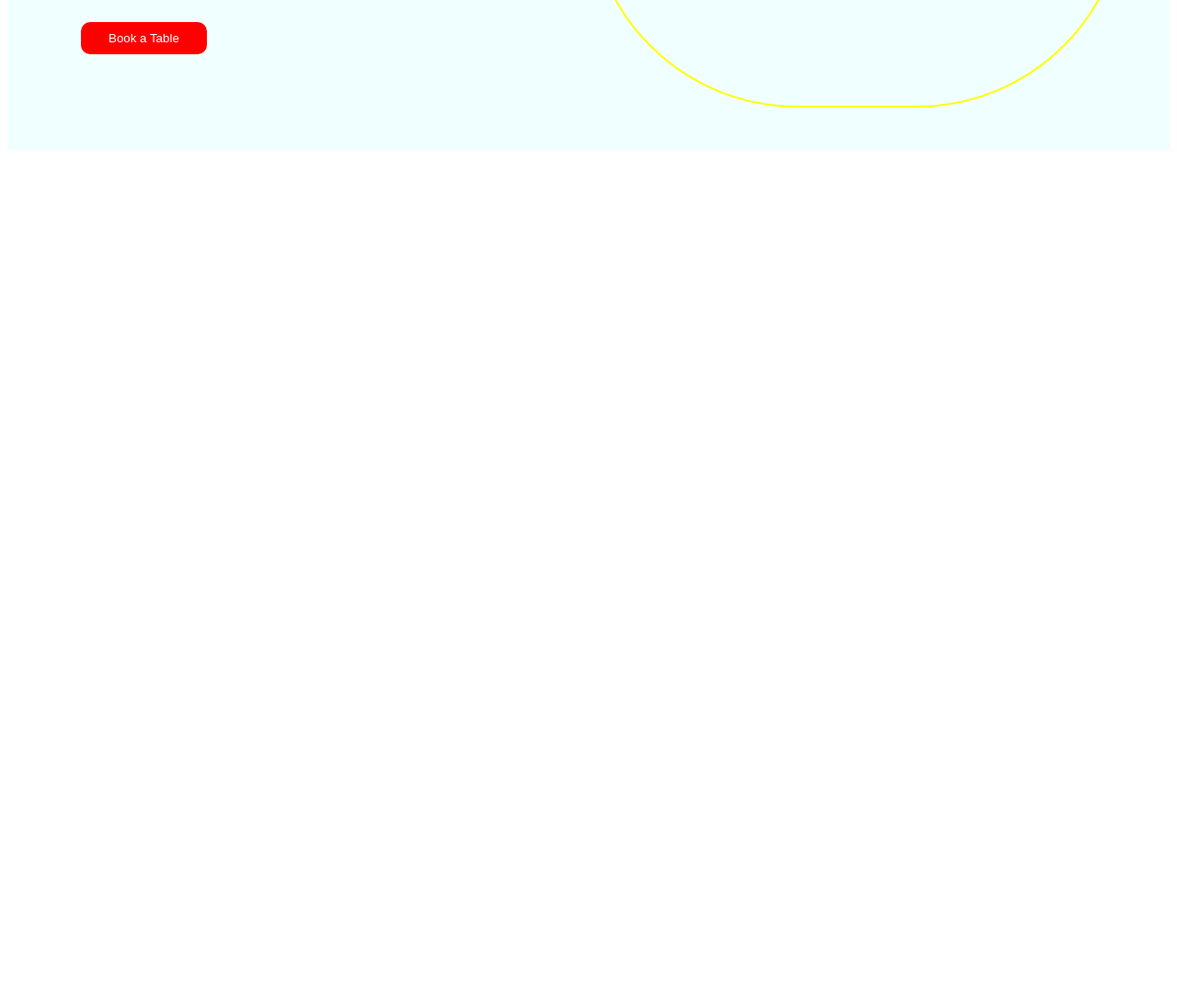
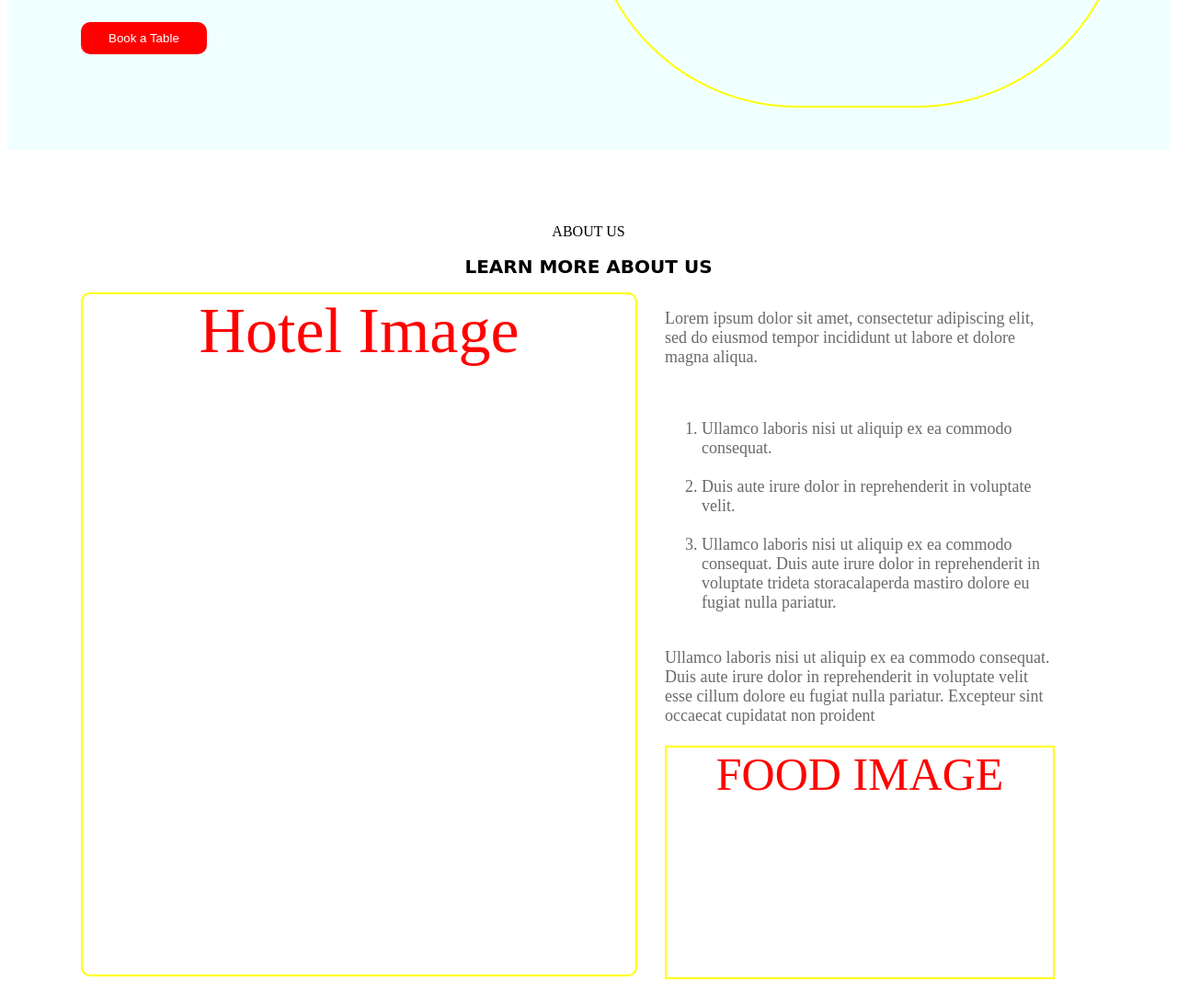
Before and after one commit to muthurajchella/fed-day-3, a plain HTML site: page task-1/index.html in a window 1280 px wide. Shown: the part 500-1592 px from the top of the page at 92% size. Before the commit the page ends 800 px from the top, so only its background shows below. Drawn offline with Linux system fonts and the light colour scheme.

Commit message:
1st web page

```diff
--- a/task-1/css/main.css
+++ b/task-1/css/main.css
@@ -62,6 +62,14 @@
     text-decoration: none;
     color: white;
 }
+
+
+
+
+
+
+
+
 
 
 .banner{
@@ -136,3 +144,74 @@
 .food{
     padding-top: 165px;
 }
+
+
+.about{
+    width: 100%;
+    height: auto;
+    /* border: solid 2px red; */
+    margin-top: 80px;
+}
+.at1{
+    width: 100%;
+    height: 20%;
+    /* border: solid 2px yellow; */
+    text-align: center;
+    margin-top: 30px;
+}
+.aboutimage{
+    width: 100%;
+    height: 80%;
+    /* border: solid 2px yellow; */
+    display: flex;
+    justify-content: space-between;
+}
+.ai1{
+    width: 665px;
+    height: 740px;
+    border: solid 2px yellow;
+    border-radius: 10px;
+    text-align: center;
+    font-size: 70px;
+    /* padding: 200px; */
+    color: red;
+    margin-bottom: 20px;
+}
+.ai2{
+    width: 50%;
+    height: 80px;
+    /* border: solid 2px green; */
+}
+.ai2t{
+    width: 420px;
+    height: 460px;
+    /* border: solid 2px blue; */
+    margin-left: 30px;
+    font-size: 18px;
+    padding-bottom: 15px;
+    color: dimgray;
+
+
+}
+.ai2t ul{
+    list-style: decimal;
+}
+.ai2i{
+    width: 420px;
+    height: 250px;
+    border: solid 2px yellow;
+    margin-left: 30px;
+    /* margin-top: 10px; */
+    color: red;
+    text-align: center;
+    font-size: 50px;
+
+}
+.learn{
+    font-family: cursive;
+    font-size: 20px;
+
+}
+.aboutback{
+    background-color: white;
+}
--- a/task-1/index.html
+++ b/task-1/index.html
@@ -33,8 +33,6 @@
             <button class="button1">
                 <a href="">Book a Table</a>
             </button>
-
-
             </div>
         </div>
     </section>
@@ -62,6 +60,42 @@
         </div>
     </section>
 </div>
+<!--banner end-->
+
+
+
+<!--About start-->
+<div class="aboutback">
+<section class="container">
+    <div class="about">
+        <div class="at1">
+            ABOUT US <br><H1 class="learn">LEARN MORE ABOUT US</H1>
+        </div>
+
+        <div class="aboutimage">
+            <div class="ai1">Hotel Image</div>
+            <div class="ai2">
+                <div class="ai2t"><p>Lorem ipsum dolor sit amet, consectetur adipiscing elit, sed do eiusmod tempor incididunt ut labore et dolore magna aliqua.</p>  <br>
+                <ul>
+                    <li>Ullamco laboris nisi ut aliquip ex ea commodo consequat.
+                    </li>
+                    <br>
+                    <li>Duis aute irure dolor in reprehenderit in voluptate velit.
+                    </li>
+                    <br>
+                    <li>Ullamco laboris nisi ut aliquip ex ea commodo consequat. Duis aute irure dolor in reprehenderit in voluptate trideta storacalaperda mastiro dolore eu fugiat nulla pariatur.</li>
+                </ul>
+                <br>
+                    Ullamco laboris nisi ut aliquip ex ea commodo consequat. Duis aute irure dolor in reprehenderit in voluptate velit esse cillum dolore eu fugiat nulla pariatur. Excepteur sint occaecat cupidatat non proident</div>
+                <div class="ai2i">
+                    FOOD IMAGE
+                </div>
+            </div>
+        </div>
+    </div>
+</section>
+</div>
+<!--About END-->
 
 
 
```
